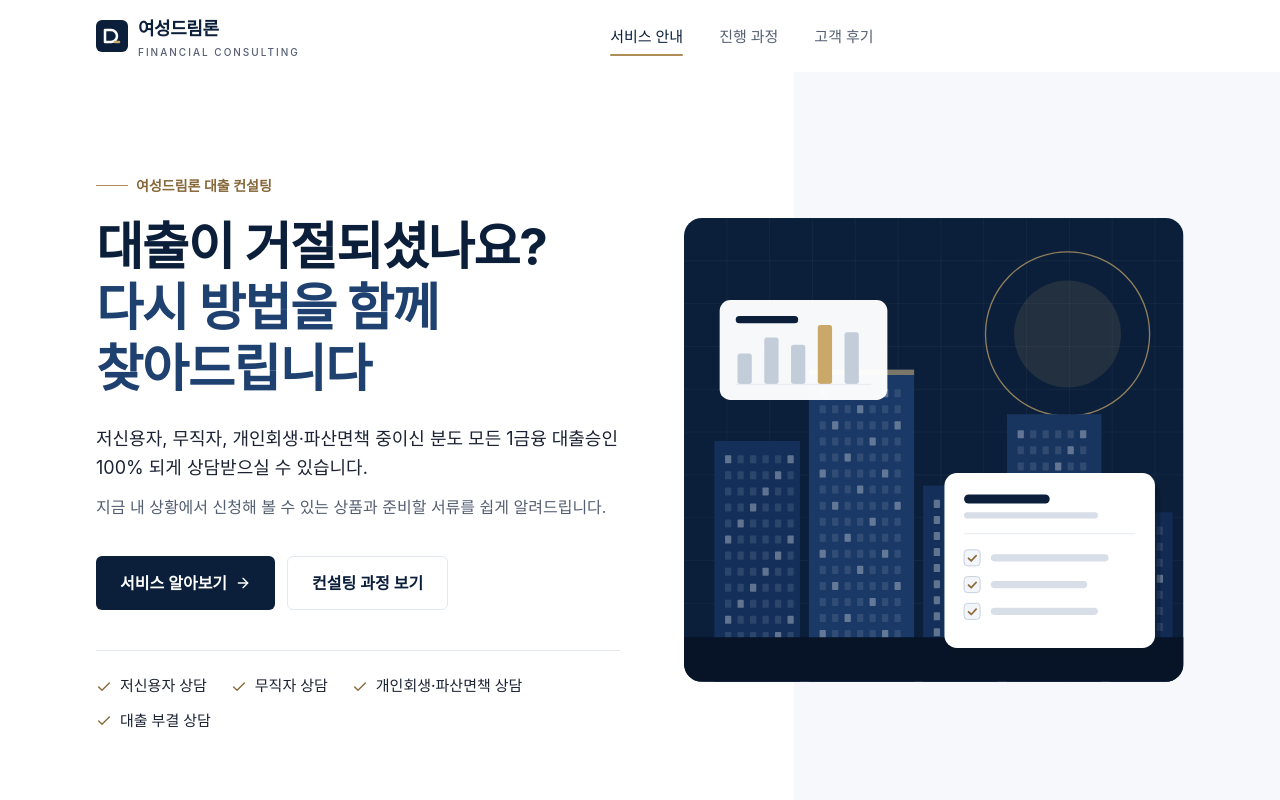
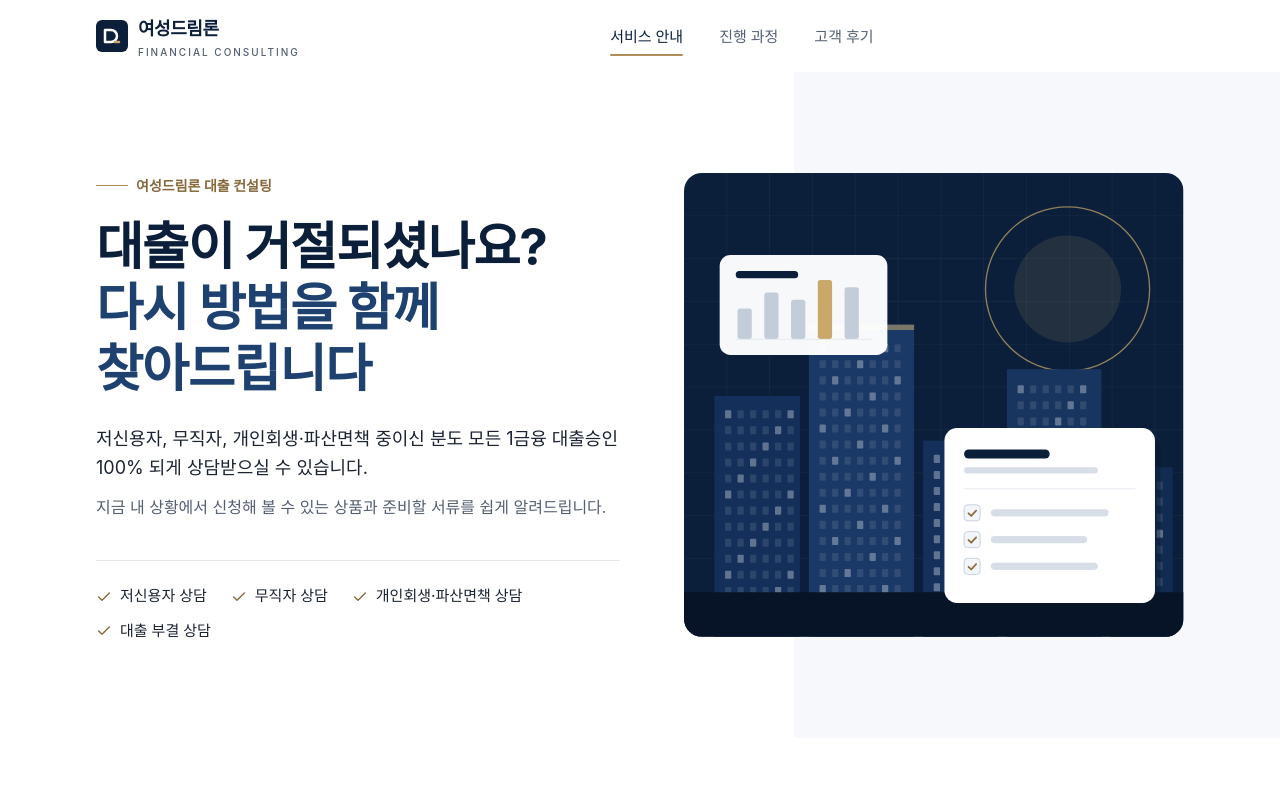
Before and after one commit to akainu1977-debug/yeosung-dreamloan, a React (Vite) app: page / in a window 1280 px wide. Shown: the top 800 px of the page. Built offline with nearby package versions, Linux system fonts and the light colour scheme; a web font is replaced by a local one.

Commit message:
Update Hero.tsx

```diff
--- a/src/components/Hero.tsx
+++ b/src/components/Hero.tsx
@@ -1,4 +1,4 @@
-import { ArrowRight, Check } from 'lucide-react';
+import { Check } from 'lucide-react';
 import { hero } from '../content/siteContent';
 import { Container } from './ui';
 import { HeroVisual } from './HeroVisual';
@@ -24,23 +24,7 @@ export function Hero() {
           <p className="mt-6 max-w-xl text-[17px] leading-relaxed text-ink sm:text-lg">{hero.lead}</p>
           <p className="mt-3 max-w-xl text-base leading-relaxed text-muted">{hero.sub}</p>
 
-          <div className="mt-9 flex flex-col gap-3 sm:flex-row">
-            <a
-              href="#services"
-              className="inline-flex items-center justify-center gap-2 rounded-md bg-navy-900 px-6 py-3.5 text-base font-semibold text-white transition-colors hover:bg-navy-800"
-            >
-              서비스 알아보기
-              <ArrowRight className="h-4 w-4" aria-hidden="true" />
-            </a>
-            <a
-              href="#process"
-              className="inline-flex items-center justify-center rounded-md border border-line bg-white px-6 py-3.5 text-base font-semibold text-navy-900 transition-colors hover:border-navy-900"
-            >
-              컨설팅 과정 보기
-            </a>
-          </div>
-
-          <ul className="mt-10 flex flex-wrap gap-x-6 gap-y-3 border-t border-line pt-6" aria-label="주요 안내 분야">
+            <ul className="mt-10 flex flex-wrap gap-x-6 gap-y-3 border-t border-line pt-6" aria-label="주요 안내 분야">
             {hero.topics.map((t) => (
               <li key={t} className="inline-flex items-center gap-2 text-[15px] font-medium text-ink">
                 <Check className="h-4 w-4 text-gold-700" aria-hidden="true" />
```
